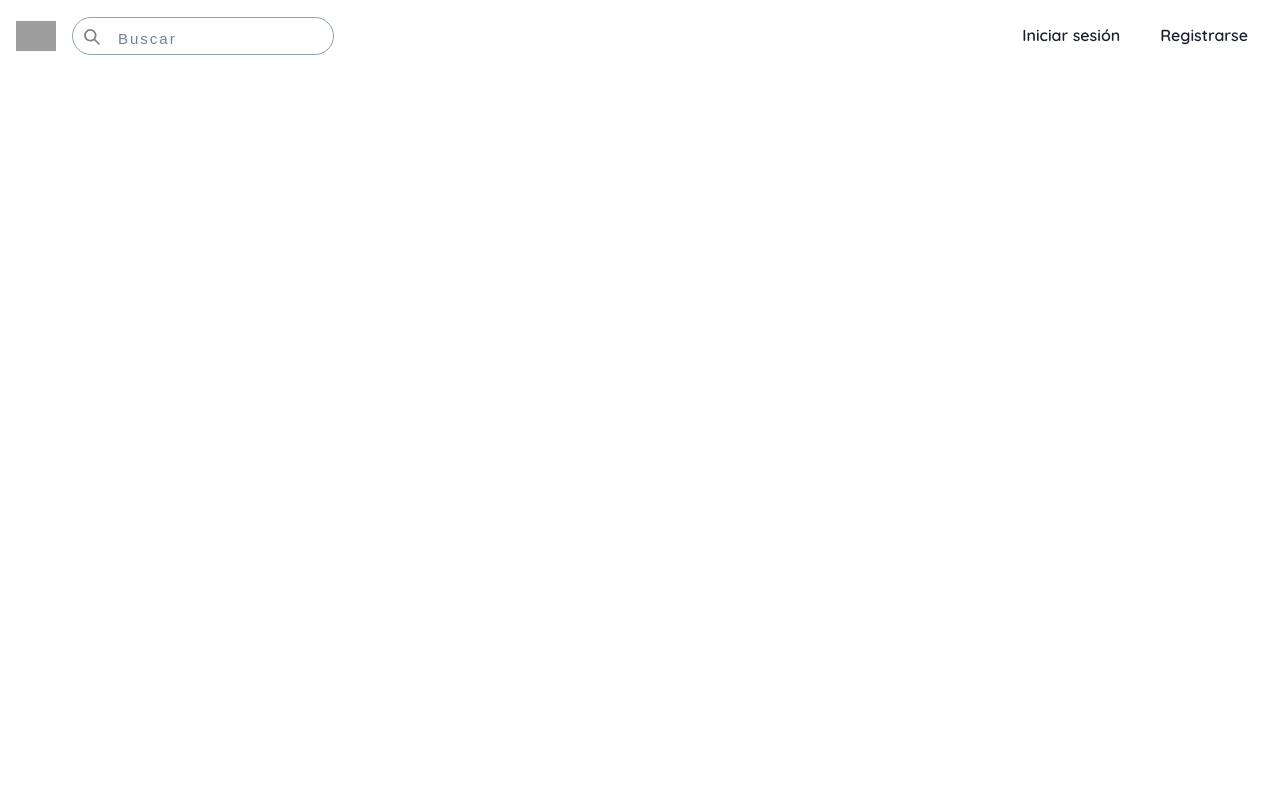
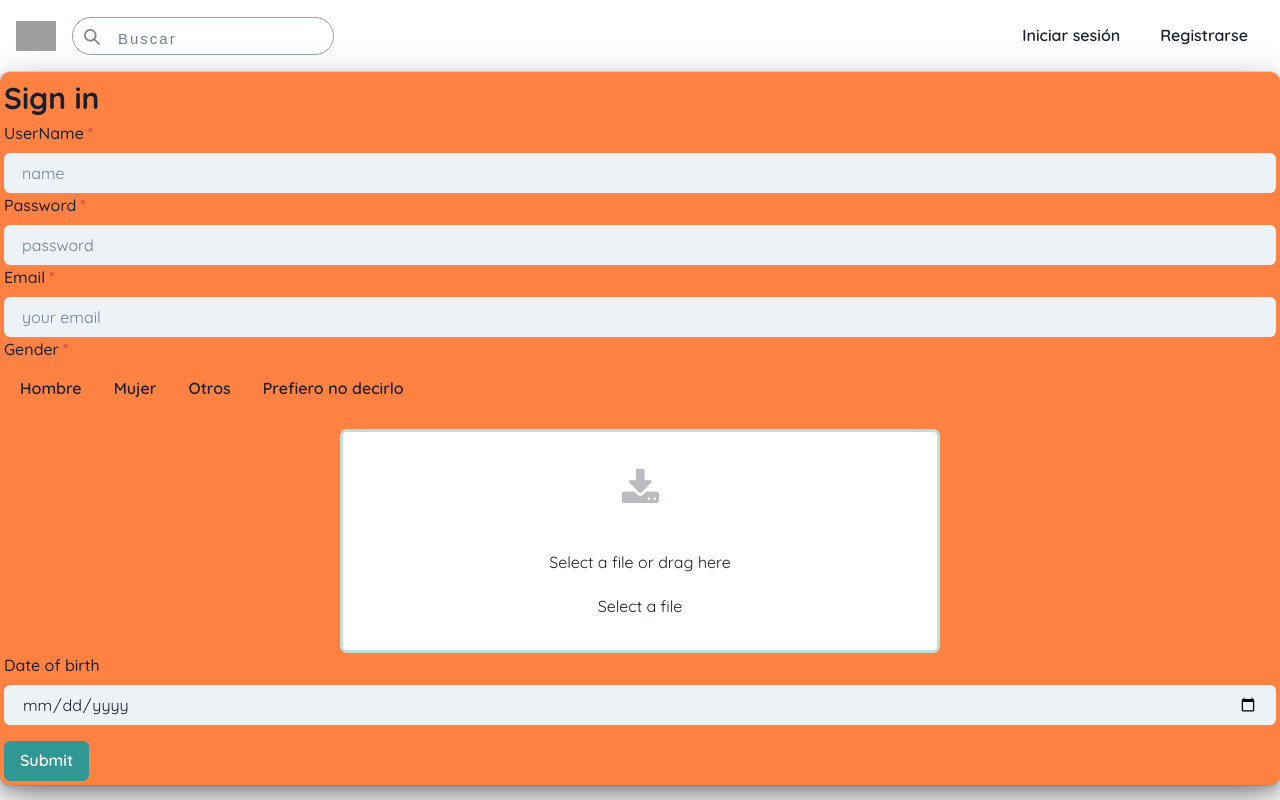
Before and after one commit to guillermososaalmeida/eventland, a React (Vite) app in the folder Frontend/: page /register in a window 1280 px wide. Built offline with nearby package versions, Linux system fonts and the light colour scheme; grey boxes are pictures that could not be loaded.

Commit message:
nodemailer y register funcionando

```diff
--- a/Frontend/src/hooks/useRegisterError.jsx
+++ b/Frontend/src/hooks/useRegisterError.jsx
@@ -1,23 +1,23 @@
-import Swal from "sweetalert2/dist/sweetalert2.all.js"
+import Swal from "sweetalert2/dist/sweetalert2.all.js";
 
-export const useRegisterError = (res, setRegisterOk, setRes) => {
+export const useRegisterError = (res, setRegisterOk, setRes, setAllUser) => {
   //? si la respuesta es ok ---- > directamente esta el status en la primera clave es decir: res.status
   //? si la respuesta no esta ok--> res.response.status
   //! ------------------ 200 : todo ok
   if (res?.status == 200) {
-    console.log("entro en el if 🎉")
-    const dataToString = JSON.stringify(res)
-    localStorage.setItem("data", dataToString)
-    setRegisterOk(() => true)
-    //setAllUser(() => res.data);
+    console.log("entro en el if 🎉");
+    const dataToString = JSON.stringify(res);
+    localStorage.setItem("data", dataToString);
+    setRegisterOk(() => true);
+    setAllUser(() => res.data);
 
     Swal.fire({
       icon: "success",
       title: "Welcome to my Page 💌",
       showConfirmButton: false,
       timer: 1500,
-    })
-    setRes({})
+    });
+    setRes({});
   }
 
   //! ------------------- 409: user ya registrado
@@ -29,8 +29,8 @@ export const useRegisterError = (res, setRegisterOk, setRes) => {
       text: "Please , your email is incorrect !❎",
       showConfirmButton: false,
       timer: 1500,
-    })
-    setRes({})
+    });
+    setRes({});
   }
   //! ------------------- La contraseña no esta en el formato correcto
   if (res?.response?.data?.includes("validation failed: password")) {
@@ -40,8 +40,8 @@ export const useRegisterError = (res, setRegisterOk, setRes) => {
       text: "Min 8 characters, 1 upper case, 1 lower case and a special character ❎",
       showConfirmButton: false,
       timer: 3000,
-    })
-    setRes({})
+    });
+    setRes({});
   }
 
   //! ------------------- cuando el userName ya existe
@@ -56,8 +56,8 @@ export const useRegisterError = (res, setRegisterOk, setRes) => {
       text: "Sorry choose another name ❎",
       showConfirmButton: false,
       timer: 1500,
-    })
-    setRes({})
+    });
+    setRes({});
   }
 
   //! -------------------- 500 : internal server error
@@ -69,8 +69,8 @@ export const useRegisterError = (res, setRegisterOk, setRes) => {
       text: "Interval server error!❎ Please try again.",
       showConfirmButton: false,
       timer: 1500,
-    })
-    setRes({})
+    });
+    setRes({});
   }
 
   //! -------------------- 404: 'error, resend code'
@@ -84,7 +84,7 @@ export const useRegisterError = (res, setRegisterOk, setRes) => {
       text: "Register ok, error to resend code ❎",
       showConfirmButton: false,
       timer: 1500,
-    })
-    setRes({})
+    });
+    setRes({});
   }
-}
+};
--- a/Frontend/src/pages/User Pages/Register/Register.jsx
+++ b/Frontend/src/pages/User Pages/Register/Register.jsx
@@ -1,15 +1,26 @@
-import { Link, Navigate } from "react-router-dom";
+/* eslint-disable no-unused-vars */
+import { Navigate } from "react-router-dom";
 import { useAuth } from "../../../context/authContext";
 import { useForm } from "react-hook-form";
 import { useEffect, useState } from "react";
 import { registerUser } from "../../../services/user.service";
 import { useRegisterError } from "../../../hooks/useRegisterError";
+import {
+  Box,
+  Button,
+  FormControl,
+  FormErrorMessage,
+  FormLabel,
+  Input,
+  Text,
+} from "@chakra-ui/react";
+import { Uploadfile } from "../../../components/UploadFile/UploadFile";
 
 export const Register = () => {
-  const { setUserComplete, bridgeData } = useAuth();
+  const { allUser, setAllUser, bridgeData } = useAuth();
   const {
     register,
-    hanleSubmit,
+    handleSubmit,
     formState: { errors },
   } = useForm();
   const [res, setRes] = useState({});
@@ -17,12 +28,20 @@ export const Register = () => {
   const [okRegister, setOkRegister] = useState(false);
   const [gender, setGender] = useState(null);
 
+  useEffect(() => {
+    console.log("res", res);
+    // eslint-disable-next-line react-hooks/rules-of-hooks
+    useRegisterError(res, setOkRegister, setRes, setAllUser);
+    if (res?.status === 200) bridgeData("ALLUSER");
+    // eslint-disable-next-line react-hooks/exhaustive-deps
+  }, [res]);
+
   const formSubmit = async (formData) => {
     const inputFile = document.getElementById("file-upload").files;
     if (inputFile.length !== 0) {
       const customFormData = {
         ...formData,
-        role: "cliente",
+        role: "user",
         gender: gender,
         image: inputFile[0],
       };
@@ -32,7 +51,7 @@ export const Register = () => {
     } else {
       const customFormData = {
         ...formData,
-        role: "cliente",
+        role: "user",
         gender: gender,
       };
       setSend(true);
@@ -40,21 +59,141 @@ export const Register = () => {
       setSend(false);
     }
   };
-  useEffect(() => {
-    useRegisterError(res, setOkRegister, setRes, setUserComplete);
-    if (res?.status === 200) bridgeData("USERCOMPLETE");
-  }, [res]);
 
   if (okRegister) {
     return <Navigate to="/check" />;
   }
   return (
-    <></>
-
-    // <div>
-    //   <Link to="/login">Login</Link>
-    //   <br />
-    //   <Link to="/check">Check Code</Link>
-    // </div>
+    <>
+      <Box
+        as="div"
+        className="form-wrap"
+        width="100vw"
+        p="1"
+        background="#ff8243"
+        border="1px yellow"
+        borderRadius={10}
+        boxShadow="dark-lg"
+      >
+        <Text fontSize="3xl" as="b">
+          Sign in
+        </Text>
+        <form onSubmit={handleSubmit(formSubmit)}>
+          <FormControl isInvalid={errors.name} isRequired>
+            <FormLabel htmlFor="name">UserName</FormLabel>
+            <Input
+              id="name"
+              variant="filled"
+              placeholder="name"
+              {...register("name", {
+                required: "This is required",
+                minLength: { value: 4, message: "Minimum length should be 4" },
+              })}
+            />
+            <FormErrorMessage>
+              {errors.name && errors.name.message}
+            </FormErrorMessage>
+          </FormControl>
+          <FormControl isRequired>
+            <FormLabel htmlFor="password">Password</FormLabel>
+            <Input
+              id="password"
+              type="password"
+              variant="filled"
+              autoComplete="false"
+              placeholder="password"
+              {...register("password", {
+                required: "This is required",
+              })}
+            />
+          </FormControl>
+          <FormControl isRequired>
+            <FormLabel htmlFor="email">Email</FormLabel>
+            <Input
+              id="email"
+              variant="filled"
+              placeholder="your email"
+              {...register("email", {
+                required: "This is required",
+              })}
+            />
+          </FormControl>
+          <FormControl isRequired>
+            <FormLabel htmlFor="gender">Gender</FormLabel>
+            {/*el onclick setea el estado de gender  */}
+            <Button
+              onClick={() => {
+                setGender("hombre");
+              }}
+              _focus={{
+                boxShadow:
+                  "0 0 1px 2px rgba(88, 144, 255, .75), 0 1px 1px rgba(0, 0, 0, .15)",
+              }}
+              background="#ff8243"
+            >
+              Hombre
+            </Button>
+            <Button
+              onClick={() => {
+                setGender("mujer");
+              }}
+              _focus={{
+                boxShadow:
+                  "0 0 1px 2px rgba(88, 144, 255, .75), 0 1px 1px rgba(0, 0, 0, .15)",
+              }}
+              background="#ff8243"
+            >
+              Mujer
+            </Button>
+            <Button
+              onClick={() => {
+                setGender("otros");
+              }}
+              _focus={{
+                boxShadow:
+                  "0 0 1px 2px rgba(88, 144, 255, .75), 0 1px 1px rgba(0, 0, 0, .15)",
+              }}
+              background="#ff8243"
+            >
+              Otros
+            </Button>
+            <Button
+              onClick={() => {
+                setGender("prefiero no decirlo");
+              }}
+              _focus={{
+                boxShadow:
+                  "0 0 1px 2px rgba(88, 144, 255, .75), 0 1px 1px rgba(0, 0, 0, .15)",
+              }}
+              background="#ff8243"
+            >
+              Prefiero no decirlo
+            </Button>
+          </FormControl>
+          <Uploadfile />
+          {/* <FormControl isInvalid={errors.name}>
+            <FormLabel htmlFor="name">City</FormLabel>
+            <Input
+              id="city"
+              variant="filled"
+              placeholder="city"
+              {...register("city", {})}
+            />
+          </FormControl> */}
+          <FormControl isInvalid={errors.name}>
+            <FormLabel htmlFor="dateOfBirth">Date of birth</FormLabel>
+            <Input
+              type="date"
+              id="dateOfBirth"
+              variant="filled"
+              {...register("dateOfBirth", {})}
+            />
+          </FormControl>
+          <Button mt={4} colorScheme="teal" type="submit">
+            Submit
+          </Button>
+        </form>
+      </Box>
+    </>
   );
 };
--- a/Frontend/src/services/user.service.js
+++ b/Frontend/src/services/user.service.js
@@ -6,7 +6,7 @@ export const registerUser = async (formData) => {
   return APIUser.post("/users/register", formData, {
     headers: { "Content-Type": "multipart/form-data" },
   })
-    .then((res) => res) //promesa para gestionar la asincronia.
+    .then((res) => res)
     .catch((error) => error);
 };
 
```
Also changed, not shown: Frontend/src/components/UploadFile/UploadFile.jsx (+37 -37 lines), 2 other files (tests, documents, lock files or other folders).
